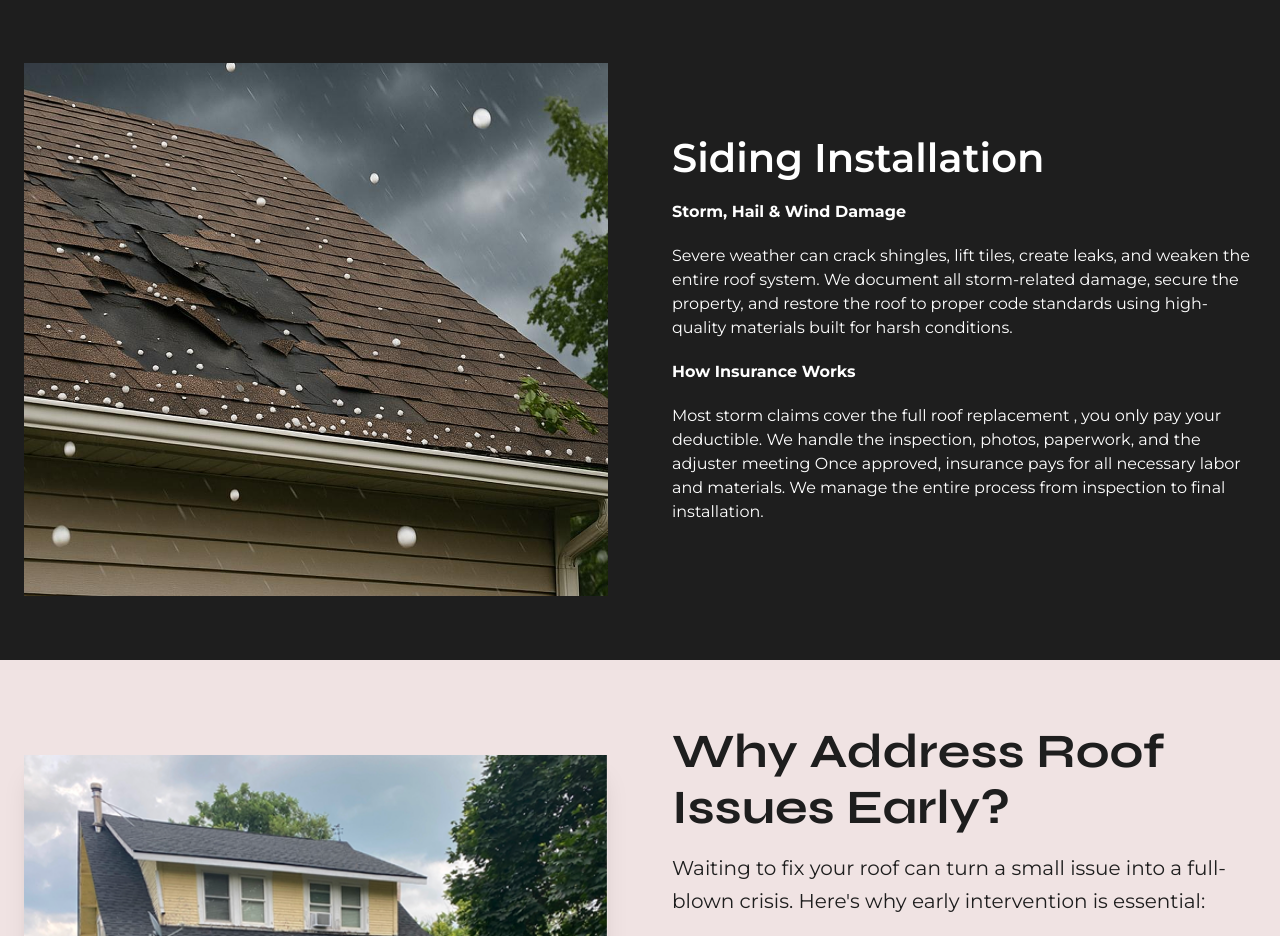
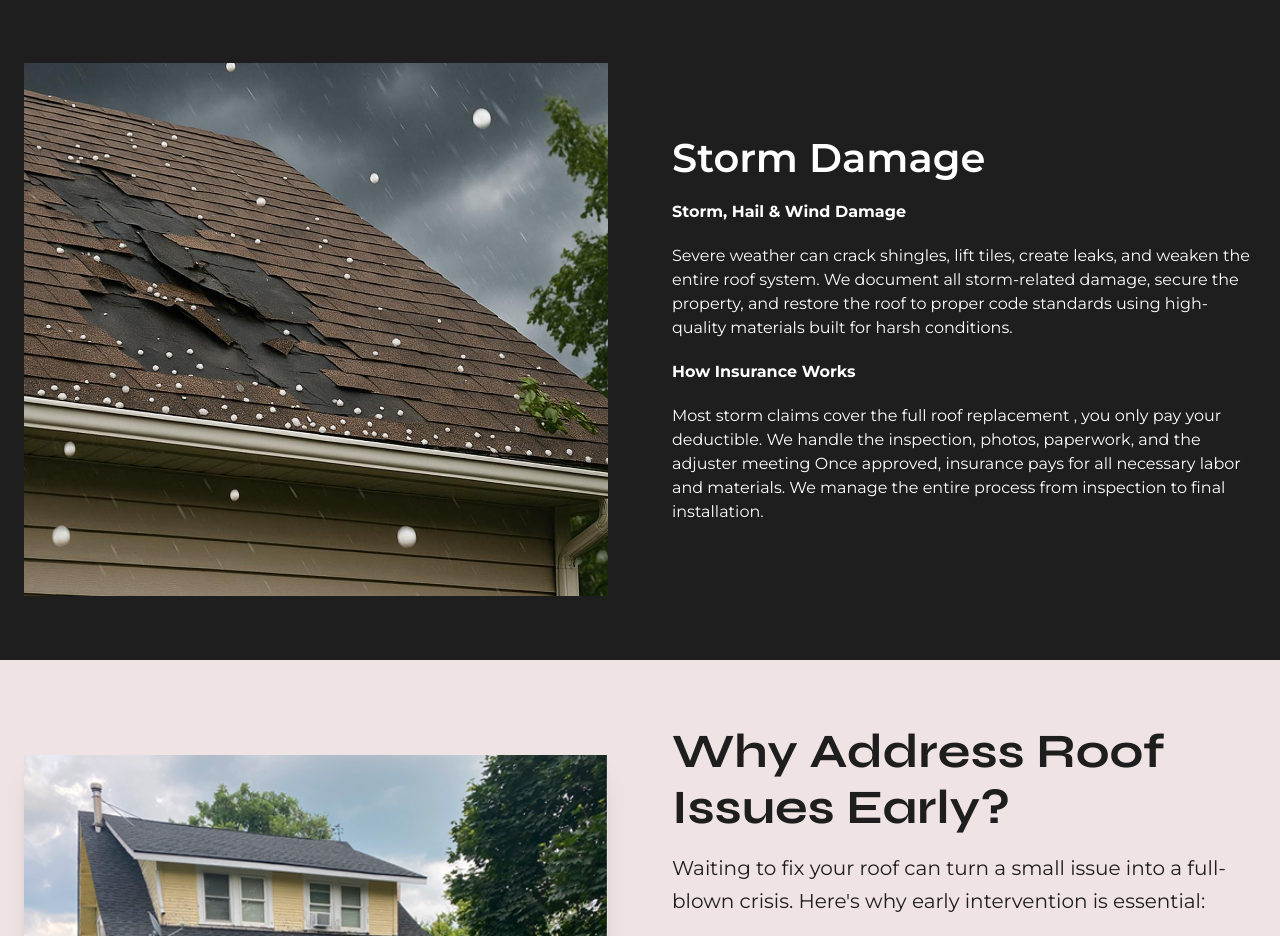
Before and after one commit to 36websolutions-arch/storm-troopers, a Next.js app: page / in a window 1280 px wide. Shown: the part 5320-6256 px from the top of the page. Built offline with nearby package versions, Linux system fonts and the light colour scheme.

Commit message:
text update

```diff
--- a/src/components/Storm.tsx
+++ b/src/components/Storm.tsx
@@ -34,7 +34,7 @@ export default function Storm() {
           </div>
           <div className="flex flex-col items-start justify-center">
             <h5 className="text-mono lg:text-[40px] md:text-4xl sm:text-2xl text-2xl text-white font-semibold ">
-              Siding Installation
+              Storm Damage
             </h5>
             <div>
               {data.map((item, index) => (
```
